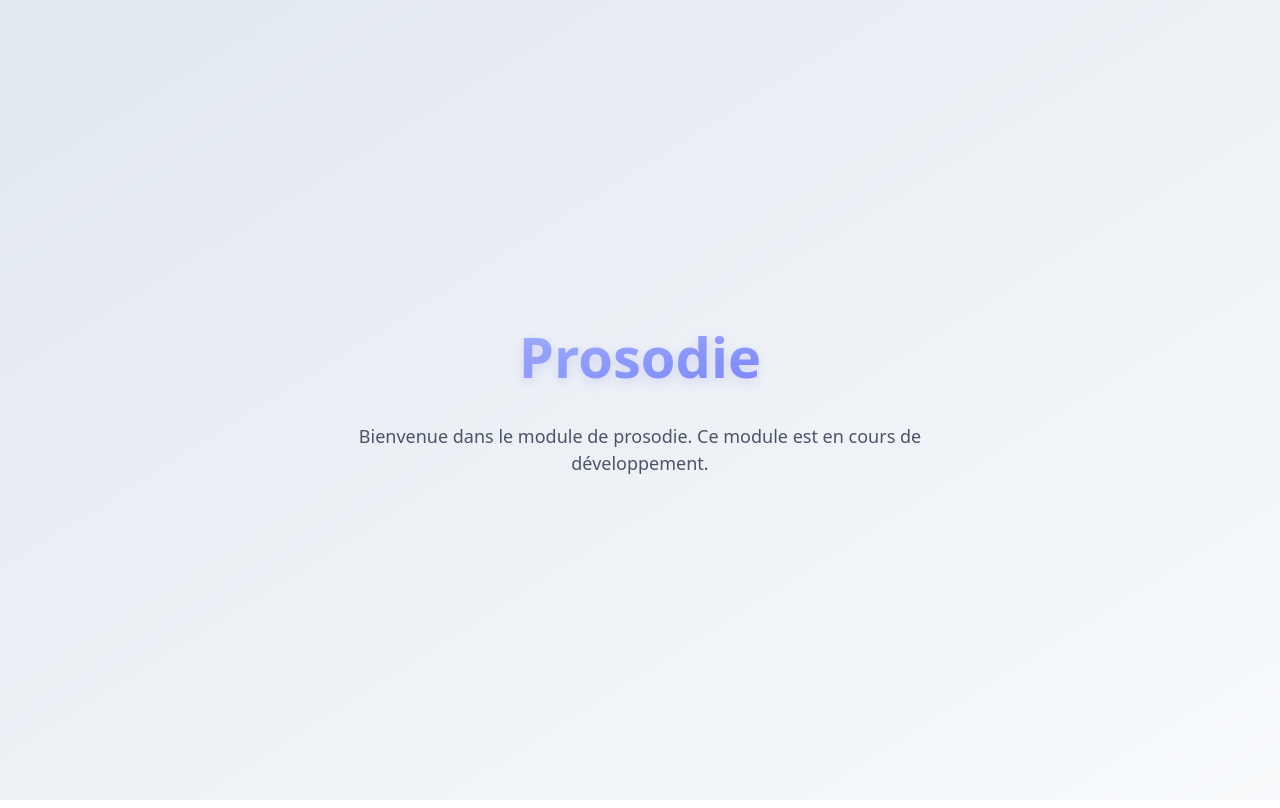
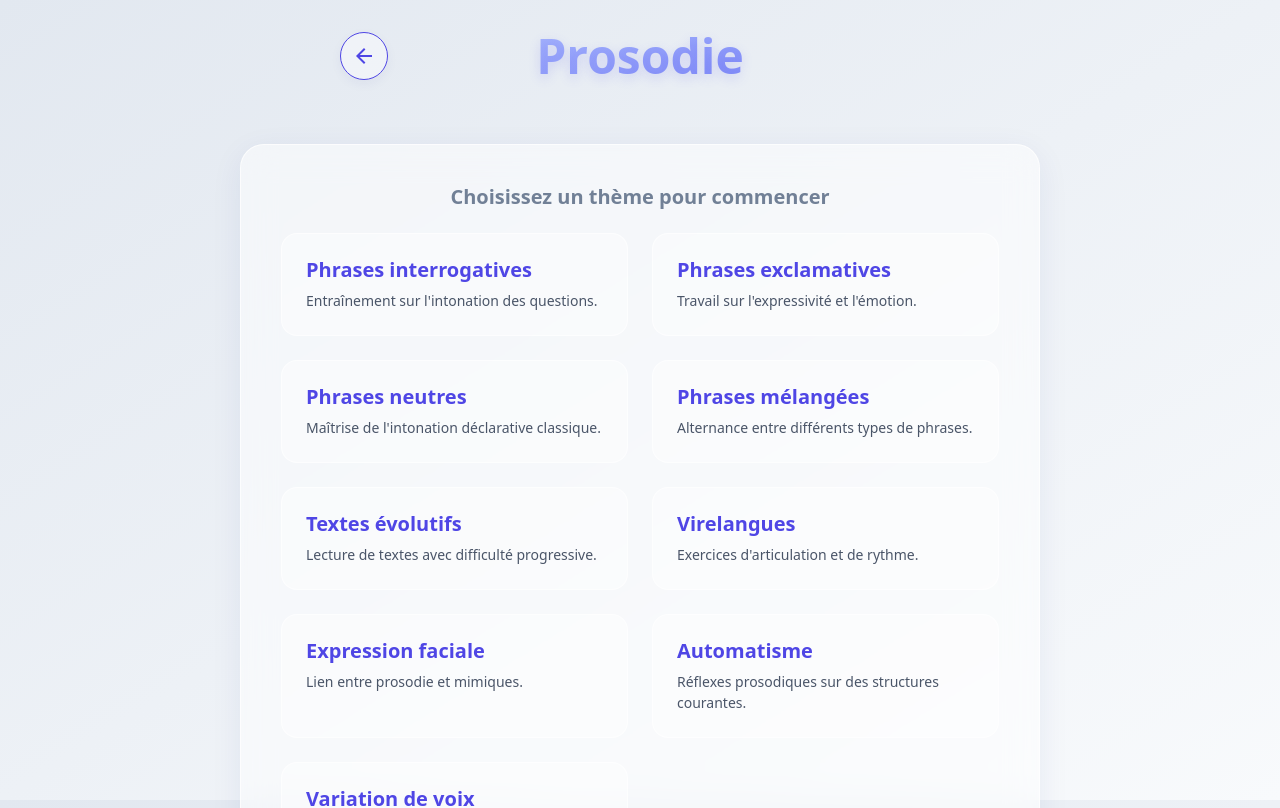
Before and after one commit to lulu604114/word-guesser, a React (Vite) app: page /prosody in a window 1280 px wide. Shown: the top 808 px of the page. Built offline with nearby package versions, Linux system fonts and the light colour scheme; no server answers.

Commit message:
feat: implement theme selection routing and dynamic view in ProsodyApp

```diff
--- a/src/App.tsx
+++ b/src/App.tsx
@@ -17,6 +17,7 @@ function App() {
         <Route path="/word-guesser" element={<WordGuesserApp />} />
         <Route path="/word-guesser/:themeId" element={<WordGuesserApp />} />
         <Route path="/prosody" element={<ProsodyApp />} />
+        <Route path="/prosody/:themeId" element={<ProsodyApp />} />
         <Route path="/login" element={<LoginPage />} />
         <Route element={<ProtectedRoute />}>
           <Route path="/setup/word-guesser" element={<WordGuesserSetup />}>
--- /dev/null
+++ b/src/data/prosodyThemes.ts
@@ -0,0 +1,17 @@
+export interface ProsodyTheme {
+  id: string;
+  title: string;
+  description: string;
+}
+
+export const prosodyThemes: ProsodyTheme[] = [
+  { id: 'phrases-interrogatives', title: 'Phrases interrogatives', description: 'Entraînement sur l\'intonation des questions.' },
+  { id: 'phrases-exclamatives', title: 'Phrases exclamatives', description: 'Travail sur l\'expressivité et l\'émotion.' },
+  { id: 'phrases-neutres', title: 'Phrases neutres', description: 'Maîtrise de l\'intonation déclarative classique.' },
+  { id: 'phrases-melangees', title: 'Phrases mélangées', description: 'Alternance entre différents types de phrases.' },
+  { id: 'textes-evolutifs', title: 'Textes évolutifs', description: 'Lecture de textes avec difficulté progressive.' },
+  { id: 'virelangues', title: 'Virelangues', description: 'Exercices d\'articulation et de rythme.' },
+  { id: 'expression-faciale', title: 'Expression faciale', description: 'Lien entre prosodie et mimiques.' },
+  { id: 'automatisme', title: 'Automatisme', description: 'Réflexes prosodiques sur des structures courantes.' },
+  { id: 'variation-de-voix', title: 'Variation de voix', description: 'Exploration des paramètres vocaux (hauteur, intensité).' },
+];
--- a/src/pages/prosody/ProsodyApp.tsx
+++ b/src/pages/prosody/ProsodyApp.tsx
@@ -1,23 +1,63 @@
 import React from 'react';
-import { Flex, Heading, Text } from '@chakra-ui/react';
+import { Flex, Heading, Text, SimpleGrid, Box, Button } from '@chakra-ui/react';
+import { useNavigate, useParams } from 'react-router-dom';
+import { prosodyThemes } from '../../data/prosodyThemes';
+import AppHeader from '../../components/AppHeader';
 
 const ProsodyApp: React.FC = () => {
+  const navigate = useNavigate();
+  const { themeId } = useParams<{ themeId: string }>();
+
+  const selectedTheme = themeId ? prosodyThemes.find(t => t.id === themeId) : null;
+
+  if (themeId && !selectedTheme) {
+    // If invalid theme, redirect to main prosody page
+    navigate('/prosody', { replace: true });
+    return null;
+  }
+
   return (
-    <Flex direction="column" align="center" justify="center" w="100%" h="100vh" p={8}>
-      <Heading
-        as="h1"
-        fontSize={{ base: '2.5rem', md: '3.5rem' }}
-        mb={8}
-        bgGradient="linear(to-br, #a5b4fc, #818cf8)"
-        bgClip="text"
-        textShadow="0 4px 12px rgba(99, 102, 241, 0.2)"
-      >
-        Prosodie
-      </Heading>
+    <Flex direction="column" align="center" w="100%" p={8} maxW="1280px" mx="auto">
+      <AppHeader title="Prosodie" />
 
-      <Text color="gray.600" fontSize="lg" textAlign="center" maxW="600px">
-        Bienvenue dans le module de prosodie. Ce module est en cours de développement.
-      </Text>
+      <Box w="100%" maxW="800px" mt={8}>
+        {!themeId ? (
+          <Box layerStyle="glass">
+            <Heading as="h2" size="md" mb={6} color="gray.500" textAlign="center">
+              Choisissez un thème pour commencer
+            </Heading>
+
+            <SimpleGrid columns={{ base: 1, sm: 2 }} spacing={6}>
+              {prosodyThemes.map((theme) => (
+                <Box
+                  key={theme.id}
+                  layerStyle="card"
+                  onClick={() => navigate(`/prosody/${theme.id}`)}
+                >
+                  <Heading as="h3" size="md" mb={2} color="brand.600">
+                    {theme.title}
+                  </Heading>
+                  <Text color="gray.600" fontSize="sm">
+                    {theme.description}
+                  </Text>
+                </Box>
+              ))}
+            </SimpleGrid>
+          </Box>
+        ) : (
+          <Box layerStyle="glass" textAlign="center" p={10}>
+            <Heading as="h2" size="xl" mb={4} color="brand.600">
+              {selectedTheme?.title}
+            </Heading>
+            <Text color="gray.600" fontSize="lg" mb={8}>
+              Ce module est en cours de développement.
+            </Text>
+            <Button colorScheme="brand" onClick={() => navigate('/prosody')}>
+              Retour aux thèmes
+            </Button>
+          </Box>
+        )}
+      </Box>
     </Flex>
   );
 };
```
